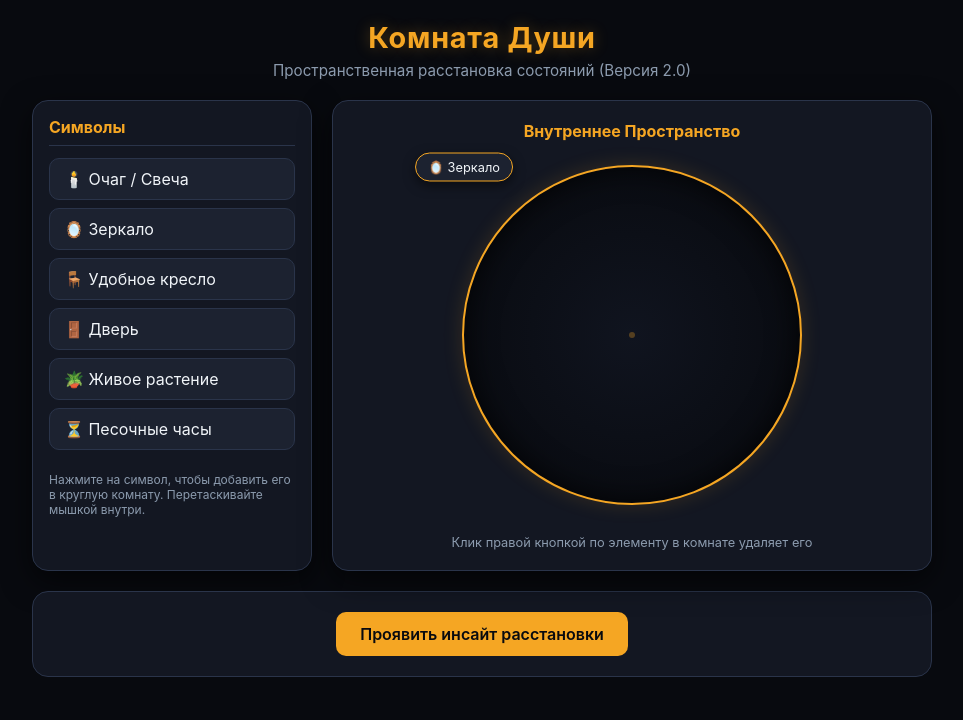
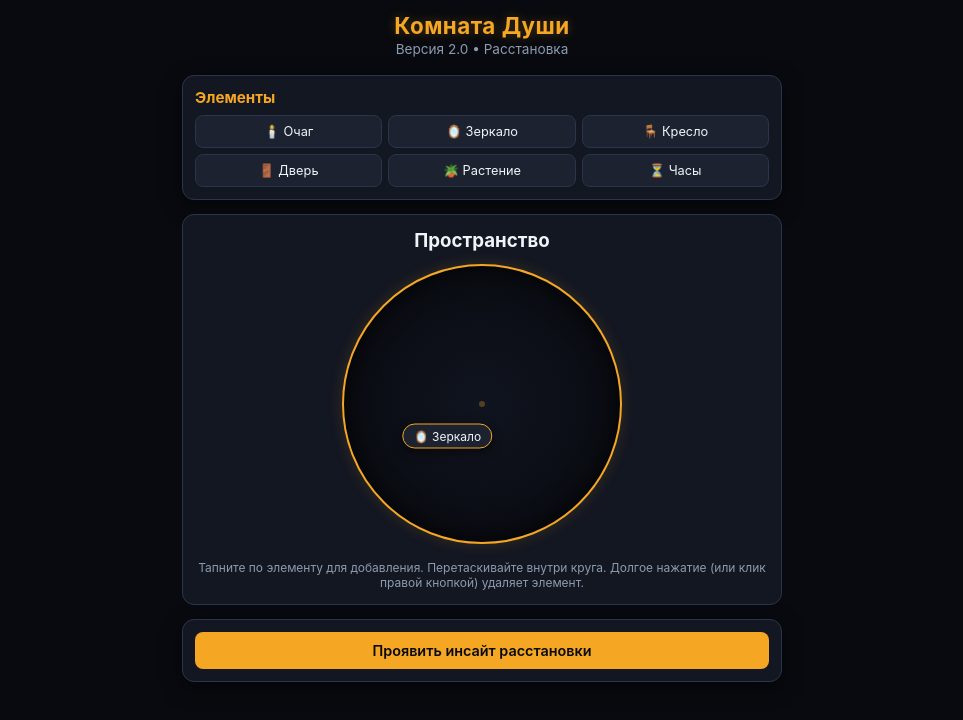
Before and after one commit to Diver671/Room-of-soul, a plain HTML site: page index.html in a window 1280 px wide. Both pictures are taken after a click on the element "🪞 Зеркало". Shown: the whole page, without its empty margins (158-1121 px from the left). Drawn offline with Linux system fonts and the light colour scheme.

Commit message:
Update index.html

```diff
--- a/index.html
+++ b/index.html
@@ -30,112 +30,100 @@
             display: flex;
             flex-direction: column;
             align-items: center;
-            padding: 20px;
-            overflow-x: hidden;
+            padding: 12px;
+        }
+
+        .app-container {
+            width: 100%;
+            max-width: 600px;
+            display: flex;
+            flex-direction: column;
+            gap: 14px;
         }
 
         header {
             text-align: center;
-            margin-bottom: 20px;
+            margin-bottom: 4px;
         }
 
         header h1 {
-            font-size: 1.8rem;
+            font-size: 1.4rem;
             color: var(--amber-glow);
-            margin-bottom: 6px;
-            letter-spacing: 0.8px;
-            text-shadow: 0 0 15px rgba(245, 166, 35, 0.3);
+            margin-bottom: 2px;
+            letter-spacing: 0.5px;
+            text-shadow: 0 0 12px rgba(245, 166, 35, 0.3);
         }
 
         header p {
             color: var(--text-muted);
-            font-size: 0.95rem;
+            font-size: 0.85rem;
         }
 
-        .app-container {
-            width: 100%;
-            max-width: 900px;
-            display: grid;
-            grid-template-columns: 280px 1fr;
-            gap: 20px;
+        .panel {
+            background-color: var(--surface-velvet);
+            border: 1px solid var(--border-velvet);
+            border-radius: 12px;
+            padding: 12px;
+            box-shadow: 0 6px 20px rgba(0, 0, 0, 0.5);
         }
 
-        @media (max-width: 768px) {
-            .app-container {
-                grid-template-columns: 1fr;
-            }
+        .panel h3 {
+            font-size: 0.95rem;
+            color: var(--amber-glow);
+            margin-bottom: 8px;
         }
 
-        .sidebar {
-            background-color: var(--surface-velvet);
-            border: 1px solid var(--border-velvet);
-            border-radius: 16px;
-            padding: 16px;
-            box-shadow: 0 10px 30px rgba(0, 0, 0, 0.6);
-            display: flex;
-            flex-direction: column;
-            gap: 12px;
+        .items-grid {
+            display: grid;
+            grid-template-columns: repeat(3, 1fr);
+            gap: 6px;
         }
 
-        .sidebar h3 {
-            font-size: 1rem;
-            color: var(--amber-glow);
-            border-bottom: 1px solid var(--border-velvet);
-            padding-bottom: 8px;
-        }
-
-        .items-list {
-            display: flex;
-            flex-direction: column;
-            gap: 8px;
-            max-height: 400px;
-            overflow-y: auto;
+        @media (max-width: 480px) {
+            .items-grid {
+                grid-template-columns: repeat(2, 1fr);
+            }
         }
 
         .item-card {
             background: var(--surface-card);
             border: 1px solid var(--border-velvet);
-            border-radius: 10px;
-            padding: 10px 14px;
+            border-radius: 8px;
+            padding: 8px;
             cursor: pointer;
+            text-align: center;
             transition: all 0.2s ease;
-            display: flex;
-            align-items: center;
-            gap: 10px;
+            font-size: 0.8rem;
             user-select: none;
         }
 
         .item-card:hover {
             border-color: var(--amber-glow);
             background: #242d42;
-            transform: translateY(-1px);
         }
 
         .room-wrapper {
             background-color: var(--surface-velvet);
             border: 1px solid var(--border-velvet);
-            border-radius: 16px;
-            padding: 20px;
+            border-radius: 12px;
+            padding: 14px;
             display: flex;
             flex-direction: column;
             align-items: center;
-            justify-content: center;
-            box-shadow: 0 10px 30px rgba(0, 0, 0, 0.6);
             position: relative;
-            min-height: 450px;
         }
 
-        /* Та самая круглая комната */
+        /* Адаптивная круглая комната */
         .circle-room {
-            width: 340px;
-            height: 340px;
+            width: 280px;
+            height: 280px;
             border-radius: 50%;
             background: radial-gradient(circle, #10141f 0%, #080a0f 85%);
             border: 2px solid var(--amber-glow);
-            box-shadow: inset 0 0 30px rgba(0, 0, 0, 0.8), 0 0 20px rgba(245, 166, 35, 0.15);
+            box-shadow: inset 0 0 25px rgba(0, 0, 0, 0.8), 0 0 15px rgba(245, 166, 35, 0.15);
             position: relative;
-            margin: 20px auto;
-            cursor: crosshair;
+            margin: 10px auto;
+            touch-action: none;
         }
 
         .room-center {
@@ -154,110 +142,92 @@
             background: var(--surface-card);
             border: 1px solid var(--amber-glow);
             color: var(--text-main);
-            padding: 6px 12px;
-            border-radius: 20px;
-            font-size: 0.8rem;
+            padding: 4px 10px;
+            border-radius: 16px;
+            font-size: 0.75rem;
             cursor: grab;
             user-select: none;
-            box-shadow: 0 4px 12px rgba(0, 0, 0, 0.5);
+            box-shadow: 0 3px 10px rgba(0, 0, 0, 0.5);
             transform: translate(-50%, -50%);
             white-space: nowrap;
-            transition: border-color 0.2s;
         }
 
         .placed-element:active {
             cursor: grabbing;
         }
 
-        .placed-element:hover {
-            background: #28324a;
-        }
-
         .hint {
-            font-size: 0.8rem;
+            font-size: 0.75rem;
             color: var(--text-muted);
             text-align: center;
-            margin-top: 10px;
-        }
-
-        .actions-panel {
-            grid-column: 1 / -1;
-            background-color: var(--surface-velvet);
-            border: 1px solid var(--border-velvet);
-            border-radius: 16px;
-            padding: 20px;
-            text-align: center;
+            margin-top: 6px;
         }
 
         .btn {
             background-color: var(--amber-glow);
             color: #080a0f;
             border: none;
-            border-radius: 10px;
-            padding: 12px 24px;
-            font-size: 1rem;
+            border-radius: 8px;
+            padding: 10px 16px;
+            font-size: 0.9rem;
             font-weight: 600;
             cursor: pointer;
+            width: 100%;
             transition: background 0.2s;
         }
 
         .btn:hover {
             background-color: var(--amber-hover);
-            box-shadow: 0 0 15px rgba(245, 166, 35, 0.4);
         }
 
         .result-box {
-            margin-top: 16px;
-            text-align: left;
+            margin-top: 10px;
             background: var(--surface-card);
             border: 1px solid var(--amber-glow);
-            border-radius: 12px;
-            padding: 16px;
+            border-radius: 10px;
+            padding: 12px;
             display: none;
         }
 
         .result-box h4 {
             color: var(--amber-glow);
-            margin-bottom: 6px;
-            font-size: 1rem;
+            margin-bottom: 4px;
+            font-size: 0.9rem;
         }
 
         .result-box p {
-            font-size: 0.9rem;
-            line-height: 1.4;
+            font-size: 0.8rem;
+            line-height: 1.35;
             color: var(--text-main);
-            margin-bottom: 12px;
+            margin-bottom: 8px;
         }
     </style>
 </head>
 <body>
 
-    <header>
-        <h1>Комната Души</h1>
-        <p>Пространственная расстановка состояний (Версия 2.0)</p>
-    </header>
+    <div class="app-container">
+        <header>
+            <h1>Комната Души</h1>
+            <p>Версия 2.0 • Расстановка</p>
+        </header>
 
-    <div class="app-container">
-        <!-- Боковая панель с элементами -->
-        <div class="sidebar">
-            <h3>Символы</h3>
-            <div class="items-list" id="itemsList">
-                <!-- Генерируются скриптом -->
-            </div>
-            <p class="hint" style="text-align: left; font-size: 0.75rem;">Нажмите на символ, чтобы добавить его в круглую комнату. Перетаскивайте мышкой внутри.</p>
+        <!-- Сетка выбора символов -->
+        <div class="panel">
+            <h3>Элементы</h3>
+            <div class="items-grid" id="itemsList"></div>
         </div>
 
-        <!-- Круглая комната (холст) -->
+        <!-- Круглая комната -->
         <div class="room-wrapper">
-            <h3 style="color: var(--amber-glow); font-size: 1rem; margin-bottom: 4px;">Внутреннее Пространство</h3>
+            <h3 style="margin-bottom: 2px;">Пространство</h3>
             <div class="circle-room" id="circleRoom">
                 <div class="room-center"></div>
             </div>
-            <div class="hint">Клик правой кнопкой по элементу в комнате удаляет его</div>
+            <div class="hint">Тапните по элементу для добавления. Перетаскивайте внутри круга. Долгое нажатие (или клик правой кнопкой) удаляет элемент.</div>
         </div>
 
-        <!-- Нижняя панель управления и инсайтов -->
-        <div class="actions-panel">
+        <!-- Кнопка и инсайт -->
+        <div class="panel">
             <button class="btn" id="analyzeBtn">Проявить инсайт расстановки</button>
             <div class="result-box" id="resultBox">
                 <h4>Инсайт пространства</h4>
@@ -270,12 +240,12 @@
 
     <script>
         const availableItems = [
-            { id: 'fire', name: '🕯️ Очаг / Свеча' },
+            { id: 'fire', name: '🕯️ Очаг' },
             { id: 'mirror', name: '🪞 Зеркало' },
-            { id: 'chair', name: '🪑 Удобное кресло' },
+            { id: 'chair', name: '🪑 Кресло' },
             { id: 'door', name: '🚪 Дверь' },
-            { id: 'plant', name: '🪴 Живое растение' },
-            { id: 'clock', name: '⏳ Песочные часы' }
+            { id: 'plant', name: '🪴 Растение' },
+            { id: 'clock', name: '⏳ Часы' }
         ];
 
         let placedElements = [];
@@ -288,23 +258,25 @@
         const insightText = document.getElementById('insightText');
         const ritualText = document.getElementById('ritualText');
 
+        const ROOM_RADIUS = 140; // Радиус для контейнера 280x280
+        const CENTER = 140;
+
         function renderSidebar() {
             itemsList.innerHTML = '';
             availableItems.forEach(item => {
                 const div = document.createElement('div');
                 div.className = 'item-card';
-                div.innerHTML = `<span>${item.name}</span>`;
+                div.textContent = item.name;
                 div.onclick = () => addElementToRoom(item);
                 itemsList.appendChild(div);
             });
         }
 
         function addElementToRoom(item) {
-            // Случайная начальная позиция ближе к центру
-            const angle = Math.random * Math.PI * 2;
+            const angle = Math.random() * Math.PI * 2;
             const dist = Math.random() * 60;
-            const x = 170 + Math.cos(angle) * dist;
-            const y = 170 + Math.sin(angle) * dist;
+            const x = CENTER + Math.cos(angle) * dist;
+            const y = CENTER + Math.sin(angle) * dist;
 
             const elementData = {
                 id: Date.now() + Math.random(),
@@ -318,7 +290,6 @@
         }
 
         function renderRoom() {
-            // Удаляем старые элементы визуально, оставляя центр
             const existing = circleRoom.querySelectorAll('.placed-element');
             existing.forEach(el => el.remove());
 
@@ -329,41 +300,50 @@
                 div.style.left = `${el.x}px`;
                 div.style.top = `${el.y}px`;
 
-                // Логика перетаскивания мышкой
-                div.onmousedown = (e) => {
+                const startDrag = (clientX, clientY) => {
                     activeDrag = el;
-                    e.stopPropagation();
                 };
 
-                // Удаление по правому клику
+                div.onmousedown = (e) => { e.stopPropagation(); startDrag(e.clientX, e.clientY); };
+                div.ontouchstart = (e) => { e.stopPropagation(); startDrag(e.touches[0].clientX, e.touches[0].clientY); };
+
                 div.oncontextmenu = (e) => {
                     e.preventDefault();
-                    placedElements = placedElements.filter(item => item.id !== el.id);
-                    renderRoom();
+                    removeElement(el.id);
                 };
+
+                // Удаление по долгому клику для телефонов
+                let touchTimer;
+                div.ontouchstart = (e) => {
+                    startDrag(e.touches[0].clientX, e.touches[0].clientY);
+                    touchTimer = setTimeout(() => {
+                        removeElement(el.id);
+                    }, 800);
+                };
+                div.ontouchend = () => clearTimeout(touchTimer);
 
                 circleRoom.appendChild(div);
             });
         }
 
-        // Перемещение внутри круга
-        window.onmousemove = (e) => {
+        function removeElement(id) {
+            placedElements = placedElements.filter(item => item.id !== id);
+            renderRoom();
+        }
+
+        const moveHandler = (clientX, clientY) => {
             if (!activeDrag) return;
             const rect = circleRoom.getBoundingClientRect();
-            let x = e.clientX - rect.left;
-            let y = e.clientY - rect.top;
+            let x = clientX - rect.left;
+            let y = clientY - rect.top;
 
-            // Ограничение в пределах круга (радиус 170px)
-            const centerX = 170;
-            const centerY = 170;
-            const dx = x - centerX;
-            const dy = y - centerY;
+            const dx = x - CENTER;
+            const dy = y - CENTER;
             const dist = Math.sqrt(dx * dx + dy * dy);
 
-            if (dist > 150) {
-                // Фиксация на границе круга
-                x = centerX + (dx / dist) * 150;
-                y = centerY + (dy / dist) * 150;
+            if (dist > ROOM_RADIUS - 20) {
+                x = CENTER + (dx / dist) * (ROOM_RADIUS - 20);
+                y = CENTER + (dy / dist) * (ROOM_RADIUS - 20);
             }
 
             activeDrag.x = x;
@@ -371,19 +351,21 @@
             renderRoom();
         };
 
-        window.onmouseup = () => {
-            activeDrag = null;
-        };
+        window.onmousemove = (e) => moveHandler(e.clientX, e.clientY);
+        window.ontouchmove = (e) => { if (e.touches.length > 0) moveHandler(e.touches[0].clientX, e.touches[0].clientY); };
+
+        window.onmouseup = () => { activeDrag = null; };
+        window.ontouchend = () => { activeDrag = null; };
 
         analyzeBtn.onclick = () => {
             if (placedElements.length === 0) {
-                alert("Сначала разместите хотя бы один элемент в круглой комнате.");
+                alert("Разместите хотя бы один элемент в комнате.");
                 return;
             }
 
             const names = placedElements.map(el => el.name).join(', ');
-            insightText.textContent = `Ваше размещение элементов (${names}) в пространстве комнаты указывает на текущий баланс сил. Взаимное расположение объектов отражает ваш внутренний фокус на стабилизацию опор и готовность к переменам.`;
-            ritualText.textContent = `Сделайте глубокий вдох, почувствуйте опору под ногами. Положите руку на грудь и мысленно поблагодарите себя за проявленную ясность в этот момент.`;
+            insightText.textContent = `Ваше поле (${names}) отражает актуальное внутреннее состояние. Взаимное расположение объектов показывает баланс между опорами и фокусом внимания.`;
+            ritualText.textContent = `Сделайте три глубоких вдоха. Почувствуйте заземление и стабильность в теле.`;
 
             resultBox.style.display = 'block';
             resultBox.scrollIntoView({ behavior: 'smooth' });
```
